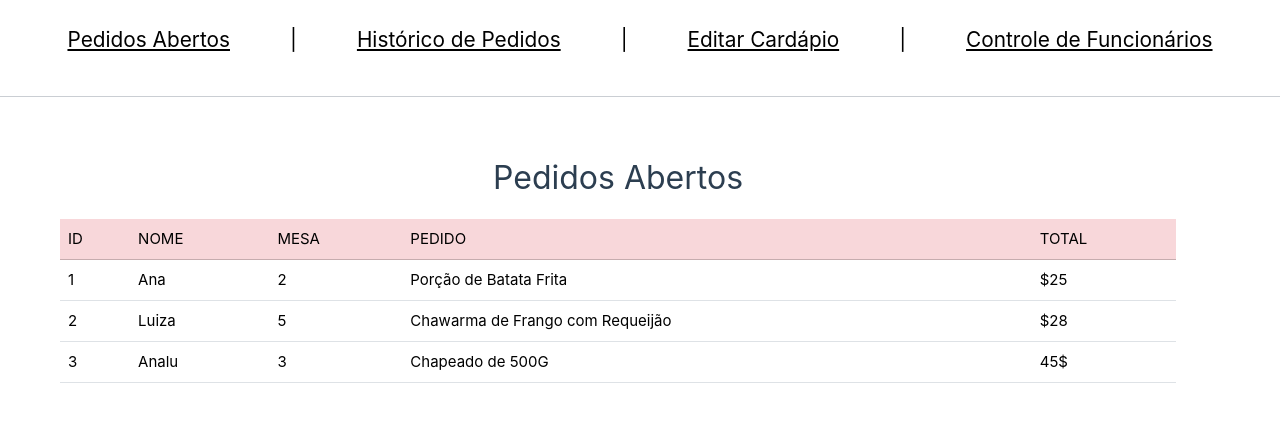
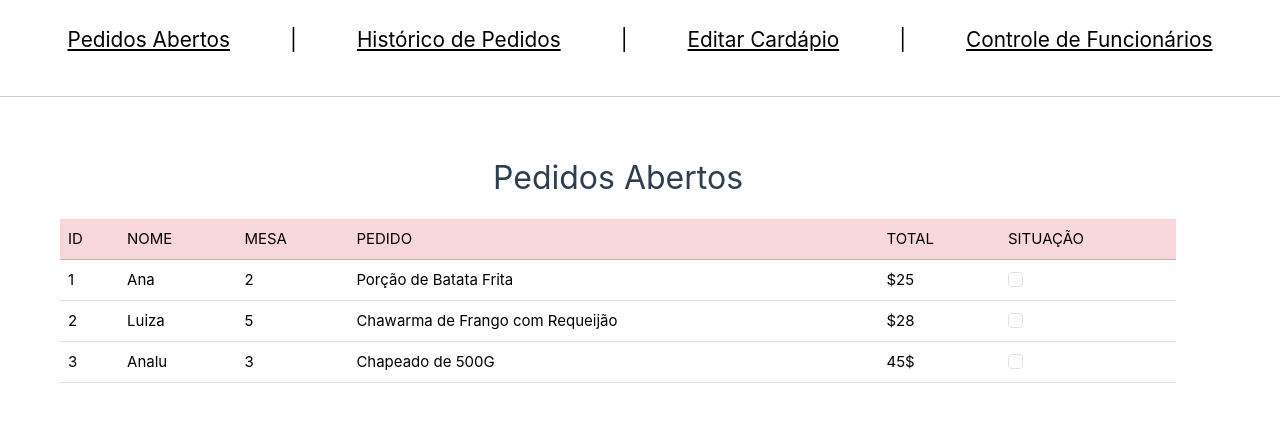
Before and after one commit to lamix1/pedidos-now-vue, a Vue app: page /pedidosAbertos in a window 1280 px wide. Shown: the top 422 px of the page. Built offline with nearby package versions, Linux system fonts and the light colour scheme.

Commit message:
Alterando View de pedidos abertos

```diff
--- a/src/views/PedidosAbertosView.vue
+++ b/src/views/PedidosAbertosView.vue
@@ -9,6 +9,7 @@
           <th scope="col">MESA</th>
           <th scope="col">PEDIDO</th>
           <th scope="col">TOTAL</th>
+          <th scope="col">SITUAÇÃO</th>
         </tr>
       </thead>
       <tbody>
@@ -18,6 +19,7 @@
           <td>2</td>
           <td>Porção de Batata Frita</td>
           <td>$25</td>
+          <td> <input class="form-check-input" type="checkbox"> </td>
         </tr>
         <tr>
           <th scope="row">2</th>
@@ -25,6 +27,7 @@
           <td>5</td>
           <td>Chawarma de Frango com Requeijão</td>
           <td>$28</td>
+          <td> <input class="form-check-input" type="checkbox"> </td>
         </tr>
         <tr>
           <th scope="row">3</th>
@@ -32,7 +35,7 @@
           <td>3</td>
           <td>Chapeado de 500G</td>
           <td>45$</td>
-
+          <td> <input class="form-check-input" type="checkbox"> </td>
         </tr>
       </tbody>
     </table>
```
